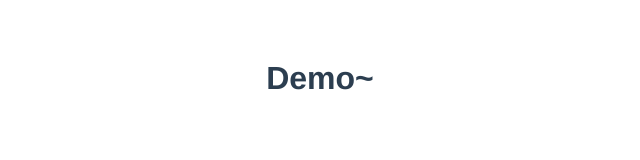
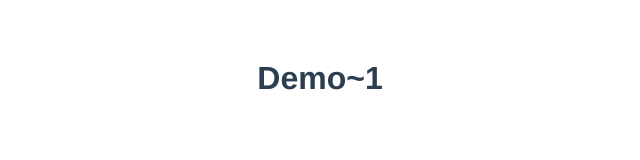
Before and after one commit to huangyan321/my-demo-site, a Vue app: page / in a window 1280 px wide. Shown: the top 160 px of the page, without its empty margins (320-960 px from the left). Built offline with nearby package versions, Linux system fonts and the light colour scheme.

Commit message:
init:demo

```diff
--- a/src/App.vue
+++ b/src/App.vue
@@ -1,6 +1,6 @@
 <template>
   <div id="app">
-    <h1>Demo~</h1>
+    <h1>Demo~1</h1>
   </div>
 </template>
 
```
